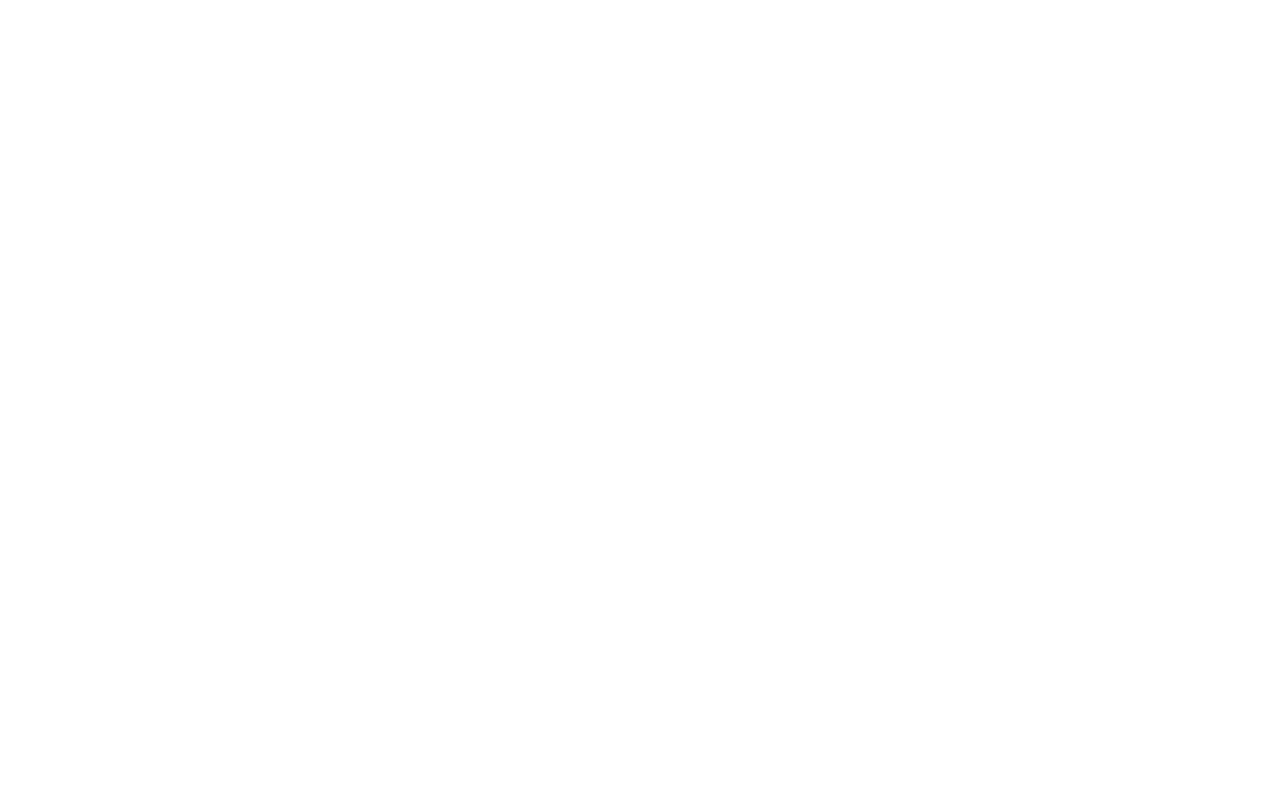
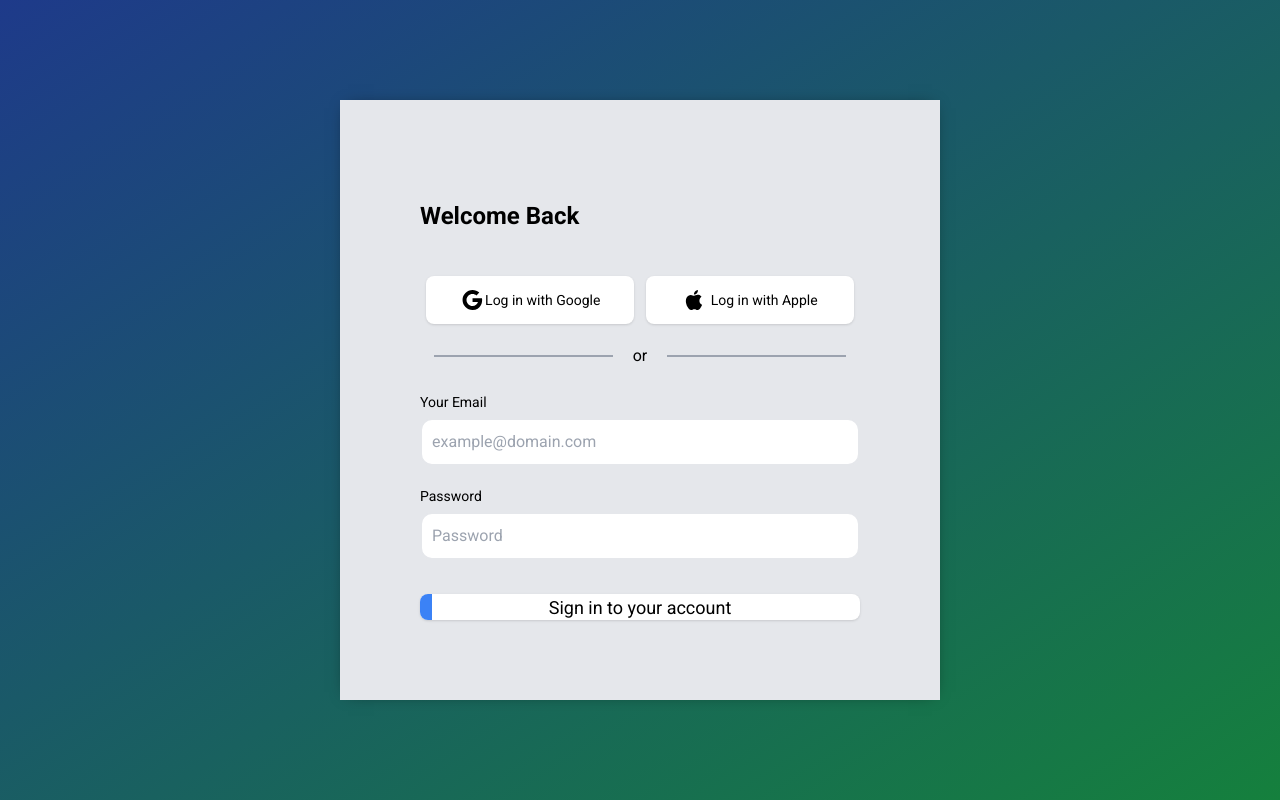
Before and after one commit to berkysr/react-social-media-app, a React (Create React App) app: page /sign-in in a window 1280 px wide. Before the commit this address had no page. Built offline with nearby package versions, Linux system fonts and the light colour scheme.

Commit message:
Page implementation.
Login page added, lazy load implemented

```diff
--- a/src/App.js
+++ b/src/App.js
@@ -1,5 +1,6 @@
 import Home from './pages/home/Home';
 import Profile from './pages/profile/Profile';
+import Login from './pages/login/Login';
 import { Routes, Route } from 'react-router-dom';
 
 function App() {
@@ -8,6 +9,7 @@
      <Routes>
           <Route path="/" element={<Home />} />
           <Route path="/profile" element={<Profile />} />
+          <Route path="/sign-in" element={<Login />} />
        </Routes>
     </>
   )
--- a/src/components/closeFriend/CloseFriend.jsx
+++ b/src/components/closeFriend/CloseFriend.jsx
@@ -6,6 +6,7 @@
   return (
     <li className="sideBarFriend flex items-center mb-4 cursor-pointer">
       <img
+        loading="lazy"
         src={profilePicture}
         alt=""
         className="sideBarFriendImg
--- a/src/components/onlineFriend/OnlineFriend.jsx
+++ b/src/components/onlineFriend/OnlineFriend.jsx
@@ -8,6 +8,7 @@
     <li className="rightBarFriend flex items-center mb-4 cursor-pointer">
       <div className="rightBarProfileImgContainer mr-3 relative">
         <img
+          loading="lazy"
           className="rightBarProfileImg w-9 h-9 rounded-full object-cover mr-2.5"
           src= { profilePicture }
           alt=""
--- a/src/components/post/Post.jsx
+++ b/src/components/post/Post.jsx
@@ -23,6 +23,7 @@
         <div className="postTop flex items-center justify-between cursor-pointer">
           <div className="postTopLeft flex align-center">
             <img
+              loading="lazy"
               src={profilePicture}
               className="postProfileImg w-9 h-9 rounded-full object-cover"
               alt=""
@@ -41,6 +42,7 @@
         <div className="postCenter mx-0 my-5">
           <span className="postText">{desc}</span>
           <img
+            loading="lazy"
             src={photo}
             className="postImg mt-5 w-full max-h-[112rem] object-contain"
             alt=""
@@ -49,12 +51,14 @@
         <div className="postBottom flex items-center justify-between">
           <div className="postBottomLeft flex items-center">
             <img
+              loading="lazy"
               className="likeIcon w-6 h-6 mr-1.5 cursor-pointer"
               src="/assets/like.png"
               onClick={likeHandler}
               alt=""
             />
             <img
+              loading="lazy"
               className="likeIcon w-6 h-6 mr-2.5 cursor-pointer"
               src="/assets/heart.png"
               onClick={likeHandler}
--- a/src/components/rightbar/Rightbar.jsx
+++ b/src/components/rightbar/Rightbar.jsx
@@ -20,6 +20,7 @@
       <>
         <div className="birthDayContainer flex items-center">
           <img
+            loading="lazy"
             className="birthDayImg w-10 h-10 mr-2.5"
             src="/assets/gift.png"
             alt=""
@@ -29,7 +30,7 @@
             today!
           </span>
         </div>
-        <img className="rightBarAd w-full rounded-xl" src="/assets/ad.png" alt="" />
+        <img loading="lazy" className="rightBarAd w-full rounded-xl" src="/assets/ad.png" alt="" />
         <h4 className="rightBarTitle text-lg font-medium mb-5">Online Friends</h4>
         <ul className="rightBarFriendList">
           {Users.map((eachUser) => {
@@ -61,7 +62,7 @@
             return <Following key={company.id} company={company}></Following>;
           })}
         </div>
-        <img className="rightBarAd" src="/assets/ad.png" alt="" />
+        <img loading="lazy" className="rightBarAd" src="/assets/ad.png" alt="" />
       </>
     );
   };
--- a/src/components/rightbar/following/Following.jsx
+++ b/src/components/rightbar/following/Following.jsx
@@ -7,6 +7,7 @@
     <>
       <div className="rightBarFollowing flex flex-col cursor-pointer justify-center items-center">
         <img
+          loading="lazy"
           className="rightBarFollowingImg w-full h-full object-contain"
           src={logo}
           alt=""
--- a/src/components/share/Share.jsx
+++ b/src/components/share/Share.jsx
@@ -8,6 +8,7 @@
       <div className="shareWrapper p-2.5">
         <div className="shareTop flex items-center">
           <img
+            loading="lazy"
             src="/assets/person/1.jpeg"
             className="shareProfileImg w-14 h-14 rounded-full object-cover mr-2.5"
             alt=""
--- a/src/components/topbar/Topbar.jsx
+++ b/src/components/topbar/Topbar.jsx
@@ -47,7 +47,7 @@
           </div>
         </div>
         <Link to="/profile">
-          <img src="/assets/person/10.jpeg" alt="" className="topBarImg w-12 h-12 rounded-full object-cover cursor-pointer" />
+          <img loading="lazy" src="/assets/person/10.jpeg" alt="" className="topBarImg w-12 h-12 rounded-full object-cover cursor-pointer" />
         </Link>
       </div>
     </div>
--- /dev/null
+++ b/src/pages/login/Login.jsx
@@ -0,0 +1,50 @@
+import React from "react";
+import { Google, Apple } from "@mui/icons-material";
+
+export default function Login() {
+  return (
+    <>
+      <div className="logInContainer w-screen h-screen flex items-center justify-center bg-gradient-to-tl from-green-700 to-blue-900">
+        <div className="logInWrapper shadow-card w-[75vh] h-[75vh] flex justify-center flex-col p-20 bg-gray-200">
+          <h1 className="welcomeText text-2xl font-bold py-5">Welcome Back</h1>
+          <div className="logInUpperSection flex flex-row justify-evenly">
+            <button className="signinGoogle h-12 flex-[5] flex justify-evenly items-center px-8 overflow-hidden rounded-lg bg-white text-lg shadow mt-6 m-1.5 text-sm hover:bg-gray-200">
+            <Google/>
+              Log in with Google
+            </button>
+            <button className="signinApple h-12 flex-[5] flex justify-evenly items-center px-8 overflow-hidden rounded-lg bg-white text-lg shadow mt-6 m-1.5 text-sm hover:bg-gray-200">
+            <Apple/>
+              Log in with Apple
+            </button>
+          </div>
+          <div className="divider flex flex-column items-center m-3.5">
+            <div className="divide flex-[4] border-gray-400 border h-[2px]"></div><div className="dividerText flex[2] mx-5">or</div><div className="divide flex-[4] border-gray-400 border h-[2px]"></div>
+          </div>
+          <div className="inputWrapper flex align-center justify-center flex-col py-2.5 w-full">
+            <span className="emailText text-sm">Your Email</span>
+            <input
+              type="text"
+              className="email border-solid rounded-xl border-grey border-2 p-2.5 mt-1.5 focus:mt-[-50] focus:border-blue-500 focus:outline-none"
+              placeholder="example@domain.com"
+            />
+          </div>
+          <div className="inputWrapper flex align-center justify-center flex-col py-2.5 w-full">
+            <span className="passwordText text-sm">Password</span>
+            <input
+              type="password"
+              name="password"
+              className="password border-solid rounded-xl border-grey border-2 p-2.5 mt-1.5 focus:mt-[-50] focus:border-blue-500 focus:outline-none"
+              placeholder="Password"
+            />
+          </div>
+          <button className="logIn group relative h-12 w-full overflow-hidden rounded-lg bg-white text-lg shadow mt-6">
+            <div className="absolute inset-0 w-3 bg-blue-500 transition-all duration-[250ms] ease-out group-hover:w-full"></div>
+            <span className="relative text-black group-hover:text-white">
+              Sign in to your account
+            </span>
+          </button>
+        </div>
+      </div>
+    </>
+  );
+}
--- a/src/pages/profile/Profile.jsx
+++ b/src/pages/profile/Profile.jsx
@@ -23,11 +23,13 @@
           <div className="profileRightTop">
             <div className="profileCover relative h-32vh">
               <img
+                loading="lazy"
                 className="profileCoverImg w-full object-cover h-4/5"
                 src="assets/post/3.jpeg"
                 alt=""
               />
               <img
+                loading="lazy"
                 className="profileUserImg
                 object-cover left-0 right-0 rounded-full absolute m-auto
                 top-1/2	cursor-pointer w-36 h-36 border-4 white"
```
Also changed, not shown: src/pages/login/login.css (added).
